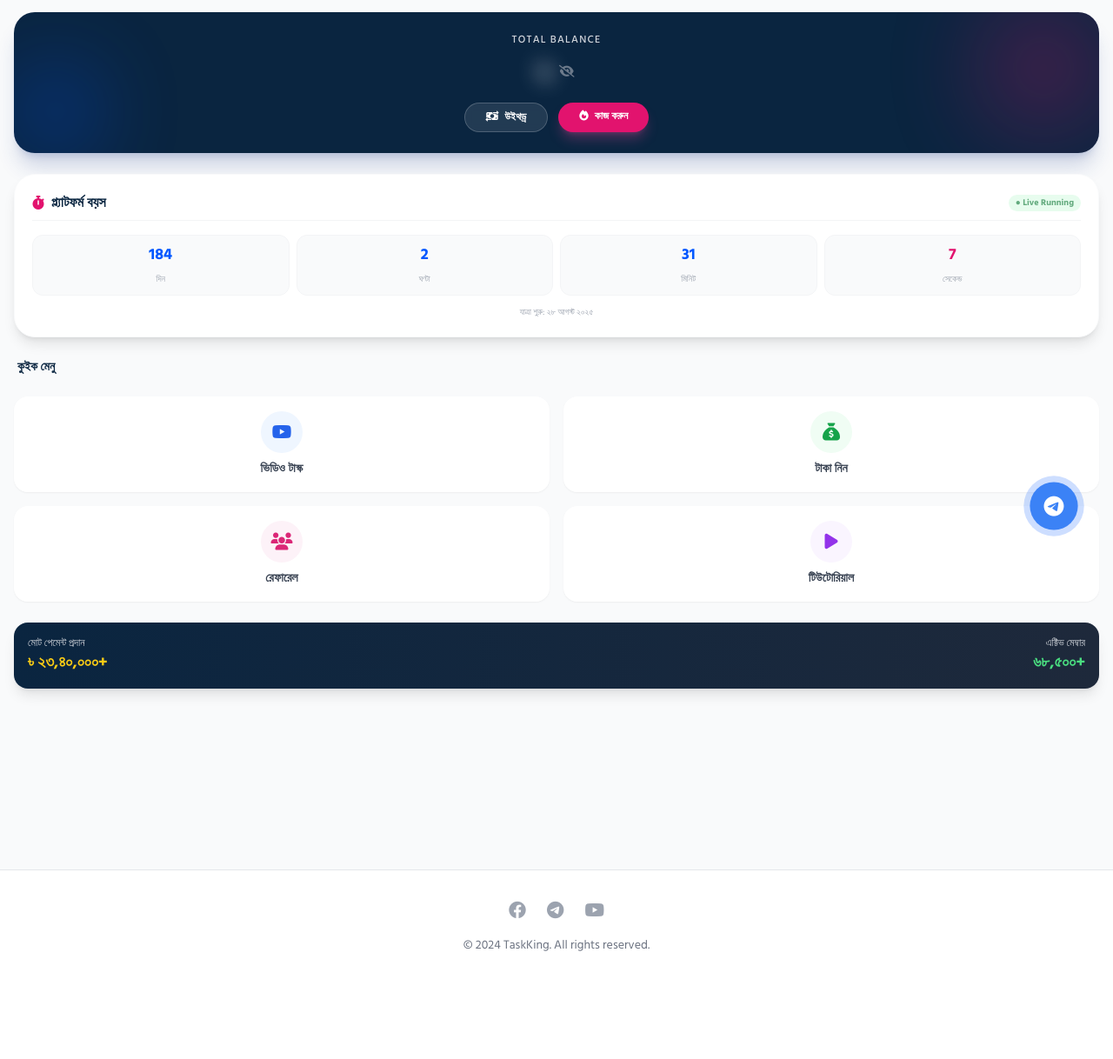
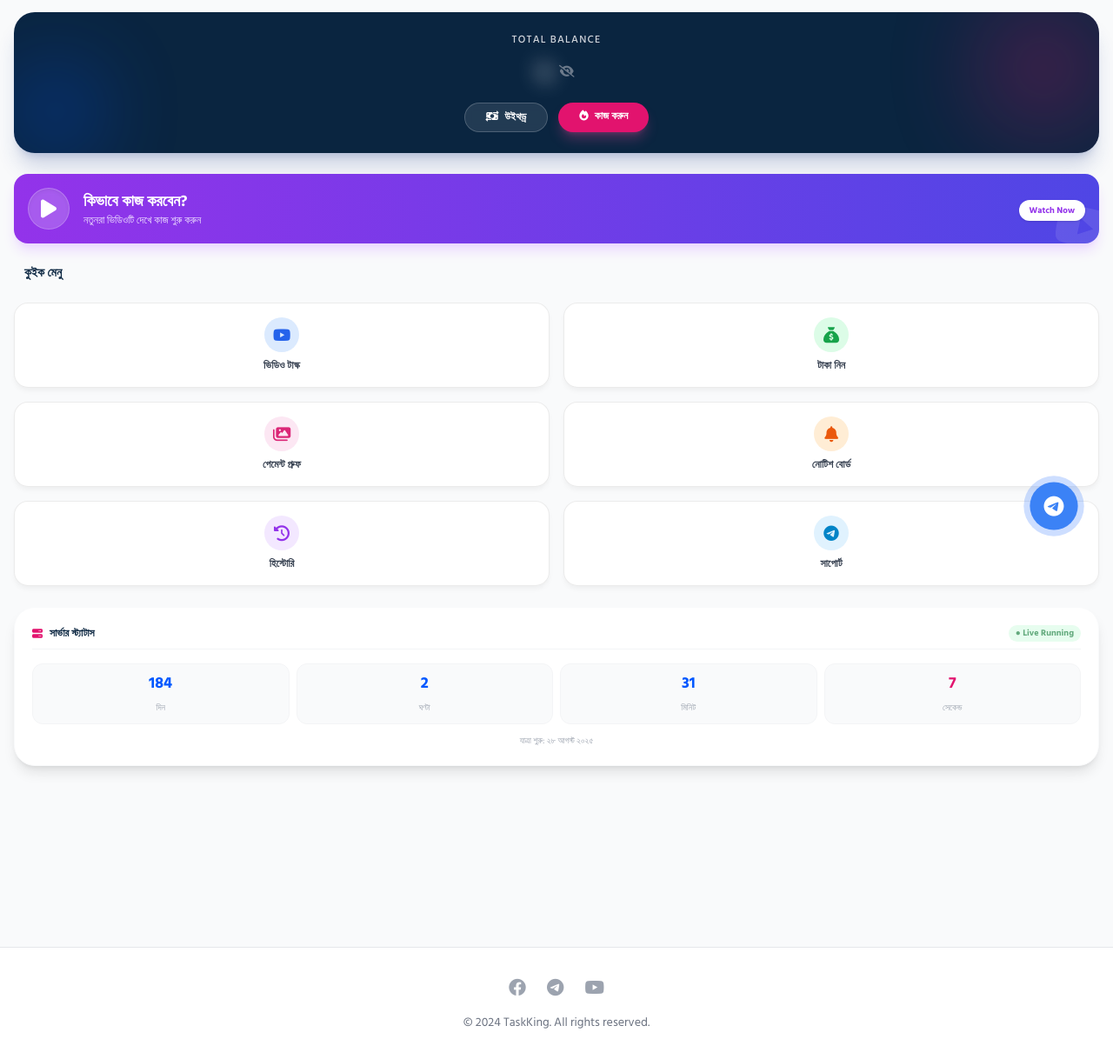
Before and after one commit to siaful2580mm-hub/test, a Flask app: template templates/index.html in a window 1280 px wide. Shown: the part 150-1368 px from the top of the page at 87% size. Before the commit the page ends 1244 px from the top, so only its background shows below. Run offline with Flask 3, Linux system fonts and the light colour scheme; the template is opened without the code that fills it, so the values that code supplies are empty; parts of the project's set-up code (start-up, migrations or seed data) failed here and were passed over; some libraries are stand-ins or nearby versions.

Commit message:
Update index.html

```diff
--- a/templates/index.html
+++ b/templates/index.html
@@ -2,15 +2,15 @@
 {% block content %}
 
 <style>
-    /* Custom Animations */
     .fade-up { animation: fadeUp 0.8s ease-out; }
     @keyframes fadeUp { from { opacity: 0; transform: translateY(20px); } to { opacity: 1; transform: translateY(0); } }
 
     .glass-card {
         background: rgba(255, 255, 255, 0.9);
-        backdrop-filter: blur(10px);
-        border: 1px solid rgba(255, 255, 255, 0.5);
+        border: 1px solid rgba(230, 230, 230, 0.8);
+        box-shadow: 0 4px 6px -1px rgba(0, 0, 0, 0.05);
     }
+    .glass-card:active { transform: scale(0.98); }
 </style>
 
 <div class="space-y-6 pb-24 fade-up">
@@ -60,7 +60,28 @@
         </div>
     </div>
 
-    <!-- 3. NOTICE BOARD -->
+    <!-- 3. TUTORIAL HIGHLIGHT (New Section) -->
+    <a href="/tutorial" class="block relative bg-gradient-to-r from-purple-600 to-indigo-600 rounded-2xl p-4 shadow-lg shadow-purple-200 text-white overflow-hidden group hover:scale-[1.02] transition duration-300">
+        <!-- Decor -->
+        <div class="absolute right-0 bottom-0 text-white opacity-10 text-6xl transform rotate-12 translate-x-4 translate-y-4">
+            <i class="fa-brands fa-youtube"></i>
+        </div>
+
+        <div class="flex items-center gap-4 relative z-10">
+            <div class="h-12 w-12 bg-white/20 backdrop-blur-sm rounded-full flex items-center justify-center text-2xl shadow-inner border border-white/20">
+                <i class="fa-solid fa-play"></i>
+            </div>
+            <div>
+                <h3 class="font-bold text-lg">কিভাবে কাজ করবেন?</h3>
+                <p class="text-xs text-purple-100">নতুনরা ভিডিওটি দেখে কাজ শুরু করুন</p>
+            </div>
+            <div class="ml-auto">
+                <span class="bg-white text-purple-600 text-[10px] font-bold px-3 py-1 rounded-full shadow">Watch Now</span>
+            </div>
+        </div>
+    </a>
+
+    <!-- 4. NOTICE MARQUEE -->
     {% if settings.notice_text %}
     <div class="bg-white rounded-xl shadow-sm border border-blue-100 p-1 flex items-center overflow-hidden">
         <div class="bg-blue-100 text-blue-600 px-3 py-1 rounded-lg text-xs font-bold flex-shrink-0 mr-2">
@@ -72,11 +93,68 @@
     </div>
     {% endif %}
 
-    <!-- 4. SITE AGE (Running Time) -->
-    <div class="bg-white rounded-3xl p-5 shadow-lg border border-gray-50 relative overflow-hidden">
+    <!-- 5. QUICK MENU (Updated: No Ref/Tutorial, Added Notice/Proof) -->
+    <h3 class="font-bold text-[#0A2540] px-1 text-sm flex items-center gap-2">
+        <i class="fa-solid fa-grid-2 text-[#E2136E]"></i> কুইক মেনু
+    </h3>
+
+    <div class="grid grid-cols-2 gap-4">
+
+        <!-- Tasks -->
+        <a href="/tasks" class="glass-card p-4 rounded-2xl flex flex-col items-center justify-center gap-2 hover:bg-blue-50 transition">
+            <div class="h-10 w-10 bg-blue-100 text-blue-600 rounded-full flex items-center justify-center text-lg">
+                <i class="fa-brands fa-youtube"></i>
+            </div>
+            <span class="font-bold text-xs text-gray-700">ভিডিও টাস্ক</span>
+        </a>
+
+        <!-- Withdraw -->
+        <a href="/withdraw" class="glass-card p-4 rounded-2xl flex flex-col items-center justify-center gap-2 hover:bg-green-50 transition">
+            <div class="h-10 w-10 bg-green-100 text-green-600 rounded-full flex items-center justify-center text-lg">
+                <i class="fa-solid fa-sack-dollar"></i>
+            </div>
+            <span class="font-bold text-xs text-gray-700">টাকা নিন</span>
+        </a>
+
+        <!-- Proofs (New) -->
+        <a href="/proofs" class="glass-card p-4 rounded-2xl flex flex-col items-center justify-center gap-2 hover:bg-pink-50 transition">
+            <div class="h-10 w-10 bg-pink-100 text-pink-600 rounded-full flex items-center justify-center text-lg">
+                <i class="fa-solid fa-images"></i>
+            </div>
+            <span class="font-bold text-xs text-gray-700">পেমেন্ট প্রুফ</span>
+        </a>
+
+        <!-- Notice (New) -->
+        <a href="/notice" class="glass-card p-4 rounded-2xl flex flex-col items-center justify-center gap-2 hover:bg-orange-50 transition">
+            <div class="h-10 w-10 bg-orange-100 text-orange-600 rounded-full flex items-center justify-center text-lg">
+                <i class="fa-solid fa-bell"></i>
+            </div>
+            <span class="font-bold text-xs text-gray-700">নোটিশ বোর্ড</span>
+        </a>
+
+        <!-- History -->
+        <a href="/history" class="glass-card p-4 rounded-2xl flex flex-col items-center justify-center gap-2 hover:bg-purple-50 transition">
+            <div class="h-10 w-10 bg-purple-100 text-purple-600 rounded-full flex items-center justify-center text-lg">
+                <i class="fa-solid fa-clock-rotate-left"></i>
+            </div>
+            <span class="font-bold text-xs text-gray-700">হিস্টোরি</span>
+        </a>
+
+        <!-- Support (New Addition) -->
+        <a href="https://t.me/securehx" target="_blank" class="glass-card p-4 rounded-2xl flex flex-col items-center justify-center gap-2 hover:bg-sky-50 transition">
+            <div class="h-10 w-10 bg-sky-100 text-sky-600 rounded-full flex items-center justify-center text-lg">
+                <i class="fa-brands fa-telegram"></i>
+            </div>
+            <span class="font-bold text-xs text-gray-700">সাপোর্ট</span>
+        </a>
+
+    </div>
+
+    <!-- 6. SITE AGE & STATS -->
+    <div class="bg-white rounded-3xl p-5 shadow-lg border border-gray-50 relative overflow-hidden mt-4">
         <div class="flex justify-between items-center mb-4 border-b border-gray-100 pb-2">
-            <h3 class="font-bold text-[#0A2540] flex items-center gap-2">
-                <i class="fa-solid fa-stopwatch text-[#E2136E]"></i> প্ল্যাটফর্ম বয়স
+            <h3 class="font-bold text-[#0A2540] flex items-center gap-2 text-xs">
+                <i class="fa-solid fa-server text-[#E2136E]"></i> সার্ভার স্ট্যাটাস
             </h3>
             <span class="text-[10px] bg-green-100 text-green-700 px-2 py-0.5 rounded-full font-bold animate-pulse">
                 ● Live Running
@@ -102,50 +180,6 @@
             </div>
         </div>
         <p class="text-center text-[10px] text-gray-400 mt-3">যাত্রা শুরু: ২৮ আগস্ট ২০২৫</p>
-    </div>
-
-    <!-- 5. QUICK MENU -->
-    <h3 class="font-bold text-[#0A2540] px-1 text-sm">কুইক মেনু</h3>
-    <div class="grid grid-cols-2 gap-4">
-        <a href="/tasks" class="glass-card p-4 rounded-2xl flex flex-col items-center justify-center gap-2 hover:-translate-y-1 transition duration-300 shadow-sm">
-            <div class="h-12 w-12 bg-blue-50 text-blue-600 rounded-full flex items-center justify-center text-xl">
-                <i class="fa-brands fa-youtube"></i>
-            </div>
-            <span class="font-bold text-sm text-gray-700">ভিডিও টাস্ক</span>
-        </a>
-
-        <a href="/withdraw" class="glass-card p-4 rounded-2xl flex flex-col items-center justify-center gap-2 hover:-translate-y-1 transition duration-300 shadow-sm">
-            <div class="h-12 w-12 bg-green-50 text-green-600 rounded-full flex items-center justify-center text-xl">
-                <i class="fa-solid fa-sack-dollar"></i>
-            </div>
-            <span class="font-bold text-sm text-gray-700">টাকা নিন</span>
-        </a>
-
-        <a href="/account" class="glass-card p-4 rounded-2xl flex flex-col items-center justify-center gap-2 hover:-translate-y-1 transition duration-300 shadow-sm">
-            <div class="h-12 w-12 bg-pink-50 text-pink-600 rounded-full flex items-center justify-center text-xl">
-                <i class="fa-solid fa-users"></i>
-            </div>
-            <span class="font-bold text-sm text-gray-700">রেফারেল</span>
-        </a>
-
-        <a href="/tutorial" class="glass-card p-4 rounded-2xl flex flex-col items-center justify-center gap-2 hover:-translate-y-1 transition duration-300 shadow-sm">
-            <div class="h-12 w-12 bg-purple-50 text-purple-600 rounded-full flex items-center justify-center text-xl">
-                <i class="fa-solid fa-play"></i>
-            </div>
-            <span class="font-bold text-sm text-gray-700">টিউটোরিয়াল</span>
-        </a>
-    </div>
-
-    <!-- 6. STATS -->
-    <div class="bg-gradient-to-r from-[#0A2540] to-[#1e293b] rounded-2xl p-4 text-white flex justify-between items-center shadow-lg">
-        <div>
-            <p class="text-xs text-gray-300">মোট পেমেন্ট প্রদান</p>
-            <h4 class="text-lg font-bold text-yellow-400">৳ ২৩,৪০,০০০+</h4>
-        </div>
-        <div class="text-right">
-            <p class="text-xs text-gray-300">এক্টিভ মেম্বার</p>
-            <h4 class="text-lg font-bold text-green-400">৬৮,৫০০+</h4>
-        </div>
     </div>
 
 </div>
```
